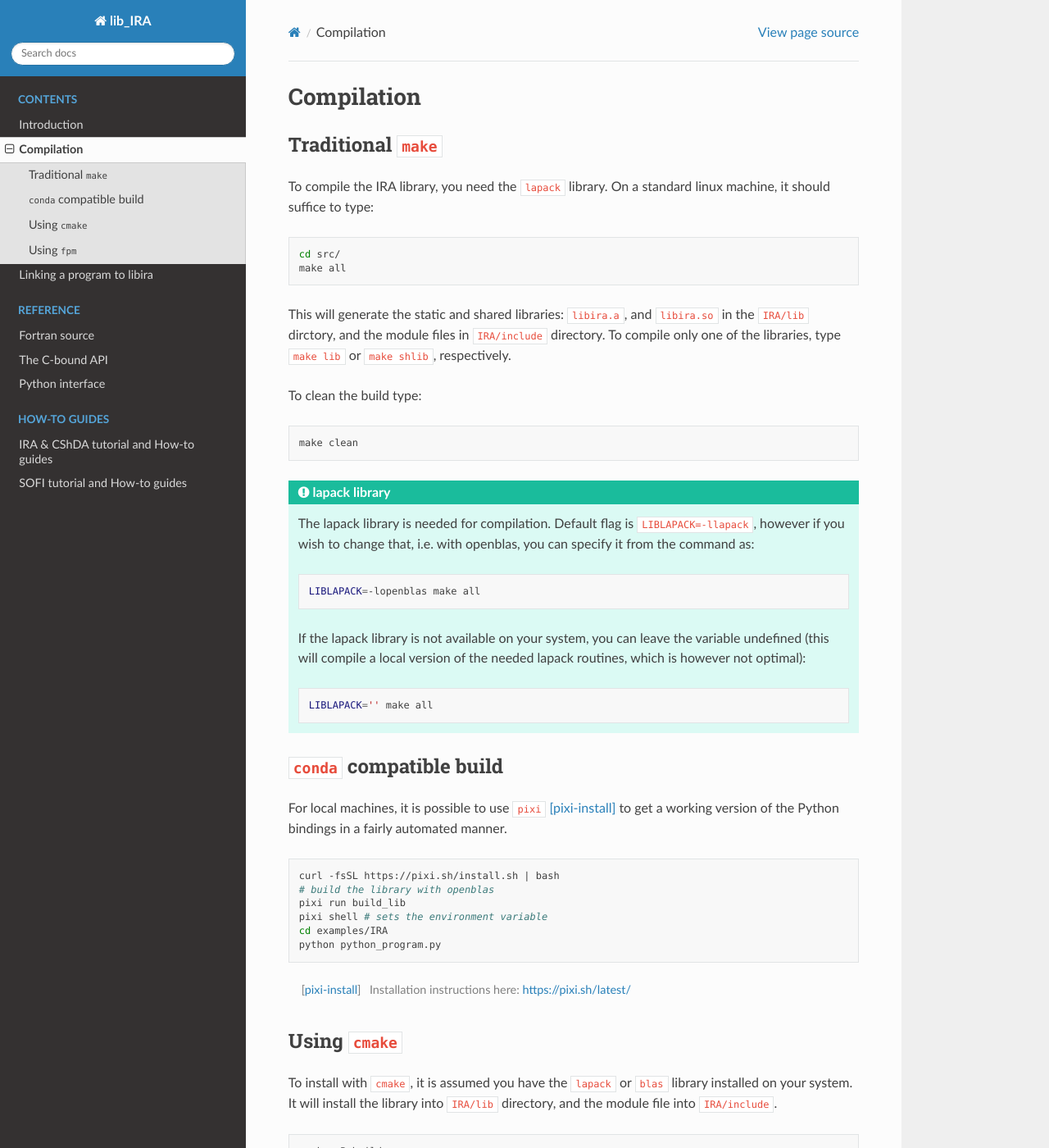
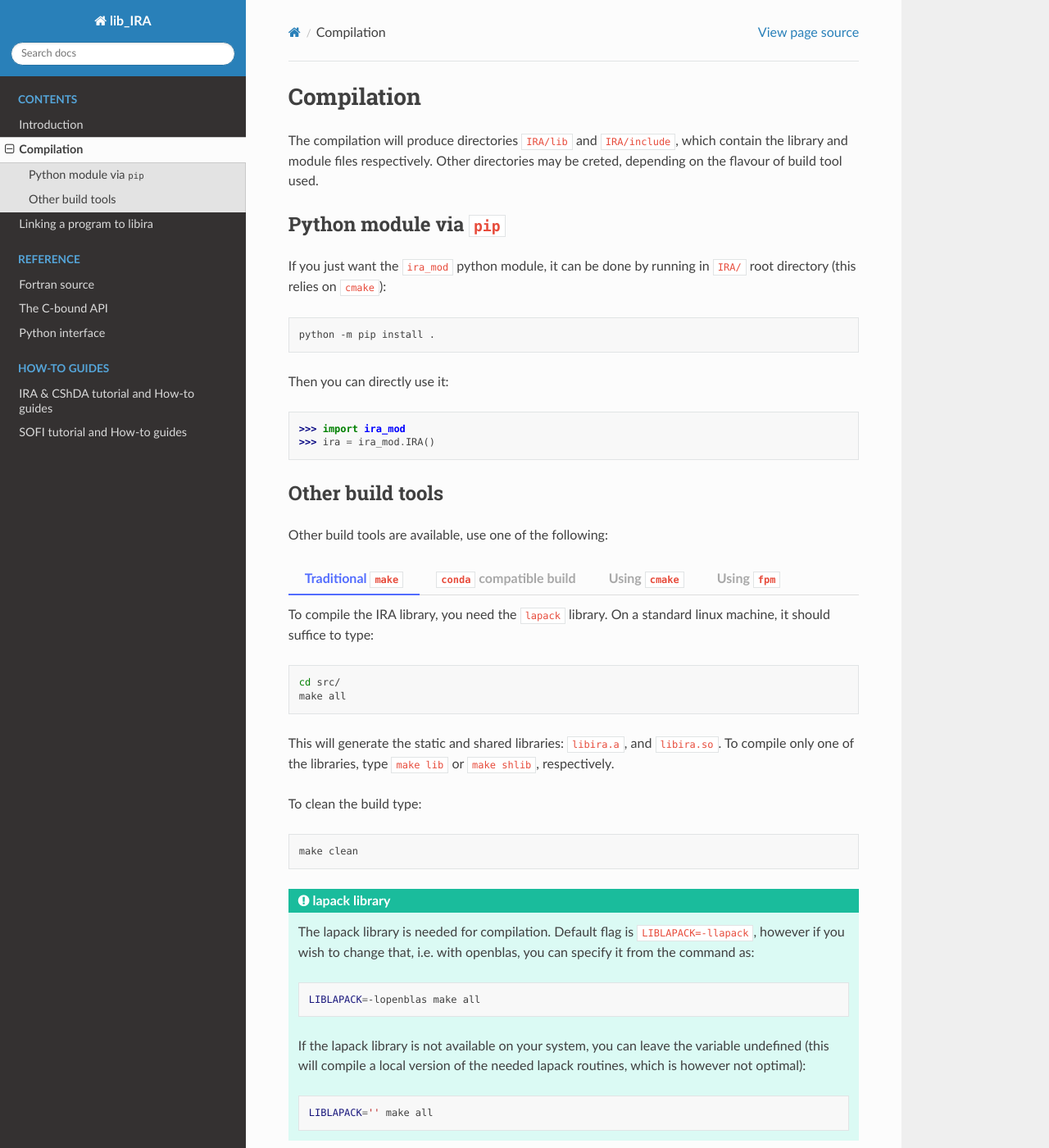
Before and after one commit to mammasmias/IterativeRotationsAssignments, a Sphinx documentation site: the page built from docs/compilation.rst, in a window 1280 px wide and 1400 px high. Shown: the whole window at 82% size. Built offline with Sphinx 7.4.7 and the Read the Docs theme 3.1.0, drawn with Linux system fonts in a browser that asks for light colours; some of the changed text lies outside the part shown.

Commit message:
add setup.py:
make possible to install via pip.
Update docs.

```diff
--- a/docs/compilation.rst
+++ b/docs/compilation.rst
@@ -3,86 +3,134 @@
 Compilation
 ===========
 
-Traditional ``make``
---------------------
+The compilation will produce directories ``IRA/lib`` and ``IRA/include``, which contain the library and module files respectively. Other directories may be creted, depending on the flavour of build tool used.
 
-To compile the IRA library, you need the ``lapack`` library.
-On a standard linux machine, it should suffice to type:
+Python module via ``pip``
+-------------------------
+
+If you just want the ``ira_mod`` python module, it can be done by running in ``IRA/`` root directory (this relies on ``cmake``):
 
 .. code-block:: bash
 
-   cd src/
-   make all
+   python -m pip install .
+
+Then you can directly use it:
+
+.. code-block:: python
+
+   >>> import ira_mod
+   >>> ira = ira_mod.IRA()
 
 
-This will generate the static and shared libraries: ``libira.a``, and ``libira.so`` in the ``IRA/lib`` dirctory, and the module files in ``IRA/include`` directory.
-To compile only one of the libraries, type ``make lib`` or ``make shlib``, respectively.
+Other build tools
+-----------------
 
-To clean the build type:
+Other build tools are available, use one of the following:
 
-.. code-block:: bash
+.. tab-set::
 
-   make clean
+   .. tab-item:: Traditional ``make``
+
+      To compile the IRA library, you need the ``lapack`` library.
+      On a standard linux machine, it should suffice to type:
+
+      .. code-block:: bash
+
+         cd src/
+         make all
 
 
-.. admonition:: lapack library
-   :class: tip
+      This will generate the static and shared libraries: ``libira.a``, and ``libira.so``.
+      To compile only one of the libraries, type ``make lib`` or ``make shlib``, respectively.
 
-   The lapack library is needed for compilation.
-   Default flag is ``LIBLAPACK=-llapack``, however if you wish to change that, i.e. with openblas, you can specify it from the command as:
+      To clean the build type:
 
-   .. code-block:: bash
+      .. code-block:: bash
 
-      LIBLAPACK=-lopenblas make all
-
-   If the lapack library is not available on your system, you can leave the variable undefined (this will compile a local version of the needed lapack routines, which is however not optimal):
-
-   .. code-block:: bash
-
-      LIBLAPACK='' make all
+         make clean
 
 
-``conda`` compatible build
---------------------------
+      .. admonition:: lapack library
+         :class: tip
 
-For local machines, it is possible to use ``pixi`` [pixi-install]_ to get a working version of the
-Python bindings in a fairly automated manner.
+         The lapack library is needed for compilation.
+         Default flag is ``LIBLAPACK=-llapack``, however if you wish to change that, i.e. with openblas, you can specify it from the command as:
 
-.. code-block:: bash
+         .. code-block:: bash
 
-   curl -fsSL https://pixi.sh/install.sh | bash
-   # build the library with openblas
-   pixi run build_lib
-   pixi shell # sets the environment variable
-   cd examples/IRA
-   python python_program.py
+            LIBLAPACK=-lopenblas make all
 
-.. [pixi-install] Installation instructions here: `<https://pixi.sh/latest/>`_
+         If the lapack library is not available on your system, you can leave the variable undefined (this will compile a local version of the needed lapack routines, which is however not optimal):
+
+         .. code-block:: bash
+
+            LIBLAPACK='' make all
+
+
+      .. admonition:: python module ``ira_mod``
+         :class: tip
+
+         To use the python module, you will need to set the ``PYTHONPATH`` variable:
+
+         .. code-block::
+
+            export PYTHONPATH=/path/to/IRA/interface:$PYTHONPATH
+
+
+   .. tab-item:: ``conda`` compatible build
+
+      For local machines, it is possible to use ``pixi`` [pixi-install]_ to get a working version of the
+      Python bindings in a fairly automated manner.
+
+      .. code-block:: bash
+
+         curl -fsSL https://pixi.sh/install.sh | bash
+         # build the library with openblas
+         pixi run build_lib
+         pixi shell # sets the environment variable
+         cd examples/IRA
+         python python_program.py
+
+      .. [pixi-install] Installation instructions here: `<https://pixi.sh/latest/>`_
+
+
+   .. tab-item:: Using ``cmake``
+
+      To install with ``cmake``, it is assumed you have the ``lapack`` or ``blas`` library installed on your system.
+
+      .. code-block:: bash
+
+         cmake -B builddir
+         cmake --build builddir
+
+      .. admonition:: python module ``ira_mod``
+         :class: tip
+
+         To use the python module, you will need to set the ``PYTHONPATH`` variable:
+
+         .. code-block::
+
+            export PYTHONPATH=/path/to/IRA/interface:$PYTHONPATH
 
 
 
-Using ``cmake``
----------------
+   .. tab-item:: Using ``fpm``
 
-To install with ``cmake``, it is assumed you have the ``lapack`` or ``blas`` library installed on your system.
-It will install the library into ``IRA/lib`` directory, and the module file into ``IRA/include``.
+      Required minimum ``fpm`` version 0.12.0.
 
-.. code-block:: bash
+      .. code-block:: bash
 
-   cmake -B build
-   cmake --build build
+         fpm build --flag "-fPIC -fcheck=bounds -ffree-line-length-none -Ofast -march=native -ffast-math -funroll-loops"
+         fpm install --prefix .
 
+      .. admonition:: python module ``ira_mod``
+         :class: tip
 
+         To use the python module, you will need to set the ``PYTHONPATH`` variable:
 
-Using ``fpm``
--------------
+         .. code-block::
 
-Required minimum ``fpm`` version 0.12.0. This will build only the shared library ``lib/libira.so``.
-
-.. code-block:: bash
-
-   fpm build --flag "-fPIC -fcheck=bounds -ffree-line-length-none -Ofast -march=native -ffast-math -funroll-loops"
-   fpm install --prefix .
+            export PYTHONPATH=/path/to/IRA/interface:$PYTHONPATH
 
 
 
--- a/docs/conf.py
+++ b/docs/conf.py
@@ -39,6 +39,7 @@ extensions = [
 #    'myst_parser',
     'sphinx.ext.autodoc',
     'sphinx.ext.intersphinx',
+    'sphinx_design',
 #    'sphinx.ext.autosectionlabel',
     'sphinx.ext.todo',
     'sphinx.ext.coverage',
--- /dev/null
+++ b/interface/__init__.py
@@ -0,0 +1 @@
+from .ira_mod import *
--- /dev/null
+++ b/pyproject.toml
@@ -0,0 +1,3 @@
+[build-system]
+requires = ["setuptools", "wheel", "cmake>=3.5"]
+build-backend = "setuptools.build_meta"
```
Also changed, not shown: setup.py (added, +58 -0 lines), 2 other files.
